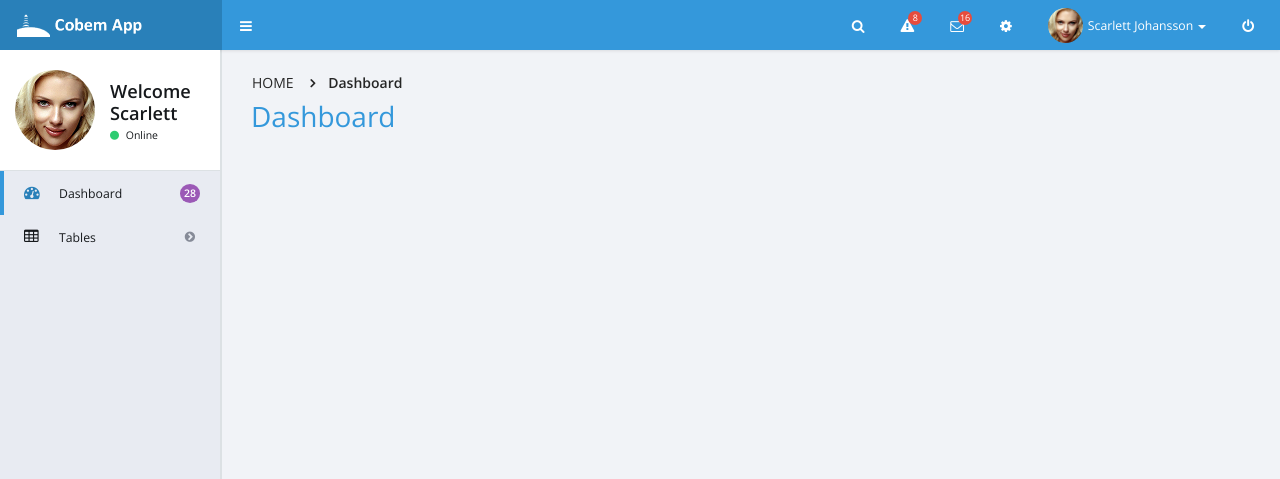
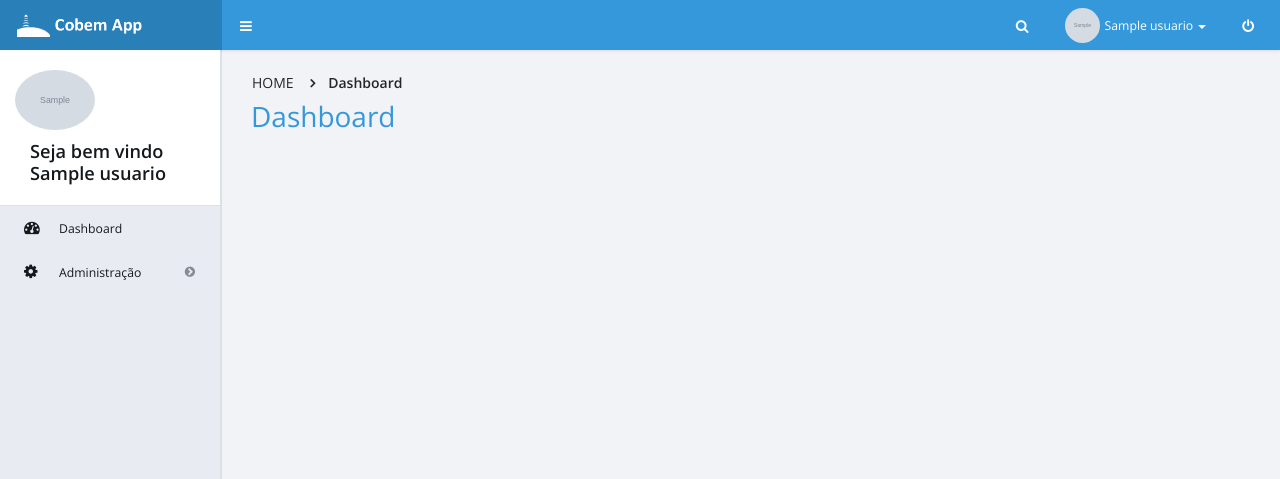
Before and after one commit to goldblade/CobemApp, a Flask app: page / in a window 1280 px wide. Shown: the top 479 px of the page. Run offline with Flask 2, Linux system fonts and the light colour scheme; a user stored in the database is signed in; tables that the repository leaves empty hold one stand-in row (values such as "Sample post"); grey boxes marked "Sample" are stand-in pictures; parts of the project's set-up code (start-up, migrations or seed data) failed here and were passed over; some libraries are stand-ins or nearby versions.

Commit message:
update menu

```diff
--- a/app/__init__.py
+++ b/app/__init__.py
@@ -19,7 +19,7 @@ db.init_app(app)
 @app.route('/index.html')
 @login_required
 def inicio():
-  return render_template('index.html')
+  return render_template('index.html', user=login.current_user)
 
 
 @app.route('/teamunifacs')
--- a/app/templates/base.html
+++ b/app/templates/base.html
@@ -65,13 +65,13 @@
 							<div class="drowdown-search">
 								<form role="search">
 									<div class="form-group">
-										<input type="text" class="form-control" placeholder="Search...">
+										<input type="text" class="form-control" placeholder="Pesquisar...">
 										<i class="fa fa-search nav-search-icon"></i>
 									</div>
 								</form>
 							</div>
 						</li>
-						<li class="dropdown hidden-xs">
+						<!-- <li class="dropdown hidden-xs">
 							<a class="btn dropdown-toggle" data-toggle="dropdown">
 								<i class="fa fa-warning"></i>
 								<span class="count">8</span>
@@ -124,8 +124,8 @@
 									</a>
 								</li>
 							</ul>
-						</li>
-						<li class="dropdown hidden-xs">
+						</li> -->
+						<!-- <li class="dropdown hidden-xs">
 							<a class="btn dropdown-toggle" data-toggle="dropdown">
 								<i class="fa fa-envelope-o"></i>
 								<span class="count">16</span>
@@ -187,22 +187,29 @@
 									</a>
 								</li>
 							</ul>
-						</li>
-						<li class="hidden-xs">
+						</li> -->
+						<!-- <li class="hidden-xs">
 							<a class="btn">
 								<i class="fa fa-cog"></i>
 							</a>
-						</li>
+						</li> -->
 						<li class="dropdown profile-dropdown">
 							<a href="#" class="dropdown-toggle" data-toggle="dropdown">
-								<img src="{{ url_for('static', filename='img/samples/scarlet-159.png') }}" alt=""/>
-								<span class="hidden-xs">Scarlett Johansson</span> <b class="caret"></b>
+								{% if user.foto %}
+									<!-- @todo ver o dir que vai salvar as fotos do usuario e a view de retorno :D -->
+									<img src="{{ url_for('static', filename=user.foto) }}" alt=""/>
+								{% endif %}
+								<span class="hidden-xs">
+									{% if user.nome %}
+										{{user.nome}}
+									{% endif %}
+								</span> <b class="caret"></b>
 							</a>
 							<ul class="dropdown-menu">
-								<li><a href="user-profile.html"><i class="fa fa-user"></i>Profile</a></li>
-								<li><a href="#"><i class="fa fa-cog"></i>Settings</a></li>
-								<li><a href="#"><i class="fa fa-envelope-o"></i>Messages</a></li>
-								<li><a href="{{ url_for('auth.logout_view') }}"><i class="fa fa-power-off"></i>Logout</a></li>
+								<li><a href="user-profile.html"><i class="fa fa-user"></i>Perfil</a></li>
+								<!-- <li><a href="#"><i class="fa fa-cog"></i>Settings</a></li> -->
+								<!-- <li><a href="#"><i class="fa fa-envelope-o"></i>Messages</a></li> -->
+								<li><a href="{{ url_for('auth.logout_view') }}"><i class="fa fa-power-off"></i>Sair</a></li>
 							</ul>
 						</li>
 						<li class="hidden-xxs">
@@ -221,26 +228,76 @@
 					<section id="col-left" class="col-left-nano">
 					<div id="col-left-inner" class="col-left-nano-content">
 						<div id="user-left-box" class="clearfix hidden-sm hidden-xs">
-							<img alt="" src="{{url_for('static', filename='img/samples/scarlet-159.png')}}"/>
+							{% if user.foto %}
+								<img alt="" src="{{url_for('static', filename=user.foto)}}"/>
+							{% endif %}
 								<div class="user-box">
 									<span class="name">
-										Welcome<br/>
-										Scarlett
+										Seja bem vindo<br/>
+										{% if user.nome %}
+											{{user.nome}}
+										{% endif %}
 									</span>
-									<span class="status">
+									<!-- <span class="status">
 										<i class="fa fa-circle"></i> Online
-									</span>
+									</span> -->
 								</div>
 							</div>
 							<div class="collapse navbar-collapse navbar-ex1-collapse" id="sidebar-nav">
 								<ul class="nav nav-pills nav-stacked">
+									{% set navigation_bar = [
+										('/', 'inicio', 'Dashboard', 'fa-dashboard', ''),
+										('#', 'inicio', 'Administração', 'fa-cog', [
+				                            ('/adm/usuarios', 'inicio', 'Usuários', '',''),
+				                        ]),
+									]
+									%}
+									{% set active_page = active_page|default('index') -%}
+									{% for href, id, caption, icone, sub in navigation_bar %}
+										<li class="{% if id == active_page %} active {% endif %}{% if sub != '' %} dropdown-toggle {% endif %}">
+			                                {% if sub != '' %}
+			                                    <a class="dropdown-toggle" href="{{href|e}}">
+			                                    	<i class="fa {{icone}}"></i>
+			                                    	<span>{{caption|e}}</span>
+			                                    	<i class="fa fa-chevron-circle-right drop-icon"></i>
+			                                    </a>
+			                                    <ul class="submenu">
+			                                        {% for subhref, subid, subcaption, subicone, subsub in sub %}
+			                                            {% if subsub != '' %}
+			                                                <li class="dropdown-submenu">
+			                                                    <a tabindex="-1" href="{{subhref|e}}">{{subcaption|e}}</a>
+			                                                    <ul class="dropdown-menu">
+			                                                        {% for subsubhref, subsubid, subsubcaption, subsubsub in subsub %}
+			                                                            <li>
+			                                                                <a href="{{subsubhref|e}}">{{subsubcaption|e}}</a>
+			                                                            </li>
+			                                                        {% endfor %}
+			                                                    </ul>
+			                                                </li>
+			                                            {% else %}
+			                                                <li>
+			                                                    <a href="{{subhref|e}}">{{subcaption|e}}</a>
+			                                                </li>
+			                                            {% endif %}
+			                                        {% endfor %}
+			                                    </ul>
+			                                {% else %}
+			                                    <a href="{{href|e}}">
+			                                    	<i class="fa {{icone}}"></i>
+			                                    	<span>{{caption|e}}</span>
+			                                    </a>
+			                                {% endif %}
+			                            </li>
+									{% endfor %}
+									<!--
 										<li class="active">
-										<a href="index.html">
+											<a href="index">
 												<i class="fa fa-dashboard"></i>
 												<span>Dashboard</span>
-											<span class="label label-info label-circle pull-right">28</span>
+												<!-- <span class="label label-info label-circle pull-right">28</span>
 											</a>
 										</li>
+
 										 <li>
 											<a href="#" class="dropdown-toggle">
 												<i class="fa fa-table"></i>
@@ -264,7 +321,7 @@
 													</a>
 												</li>
 											</ul>
-									</li>
+										</li> -->
 								</ul>
 							</li>
 						</ul>
```
Also changed, not shown: app/templates/index.html (line endings or trailing spaces). Lines whose indentation alone changed are shown as unchanged.
